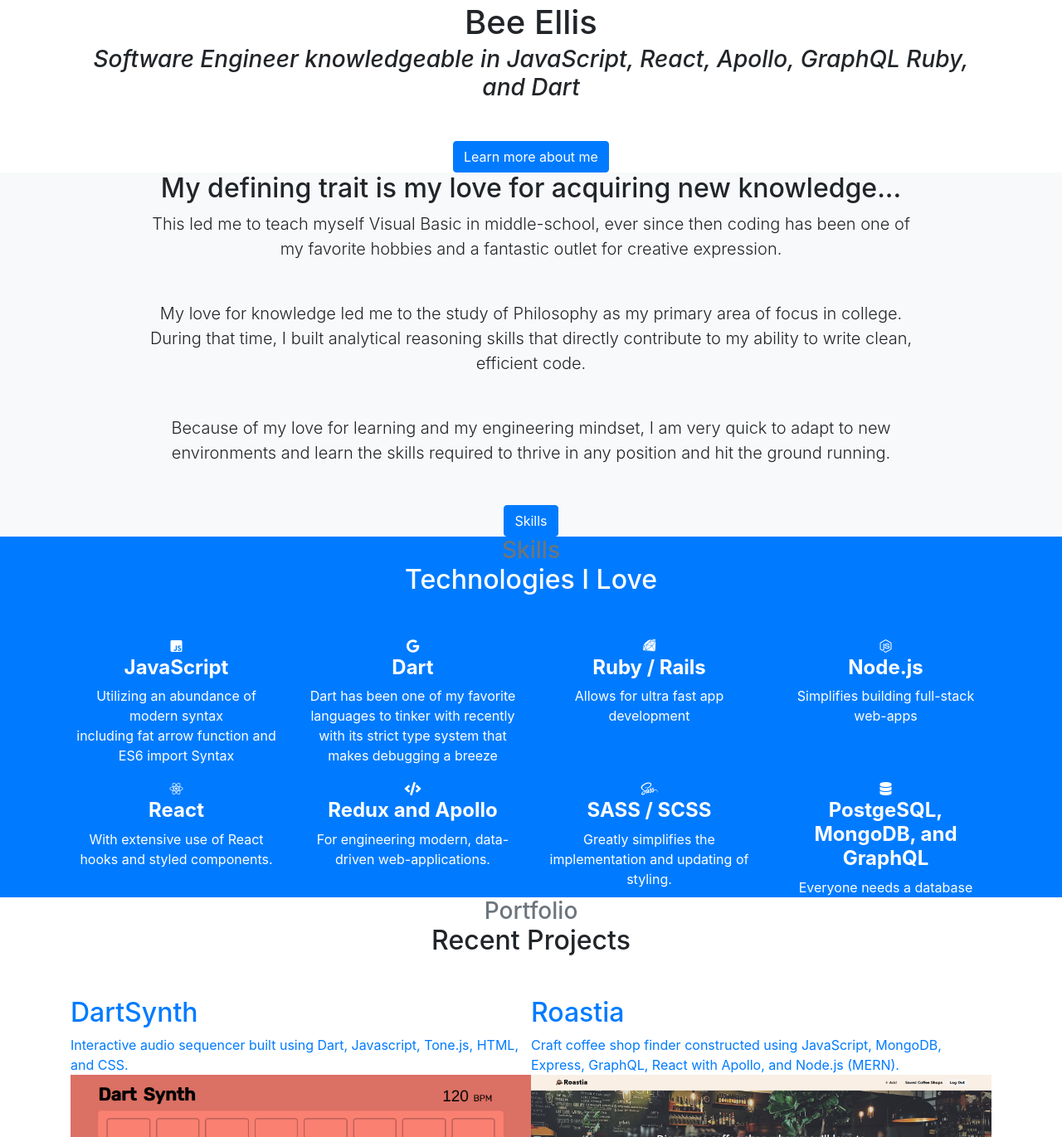
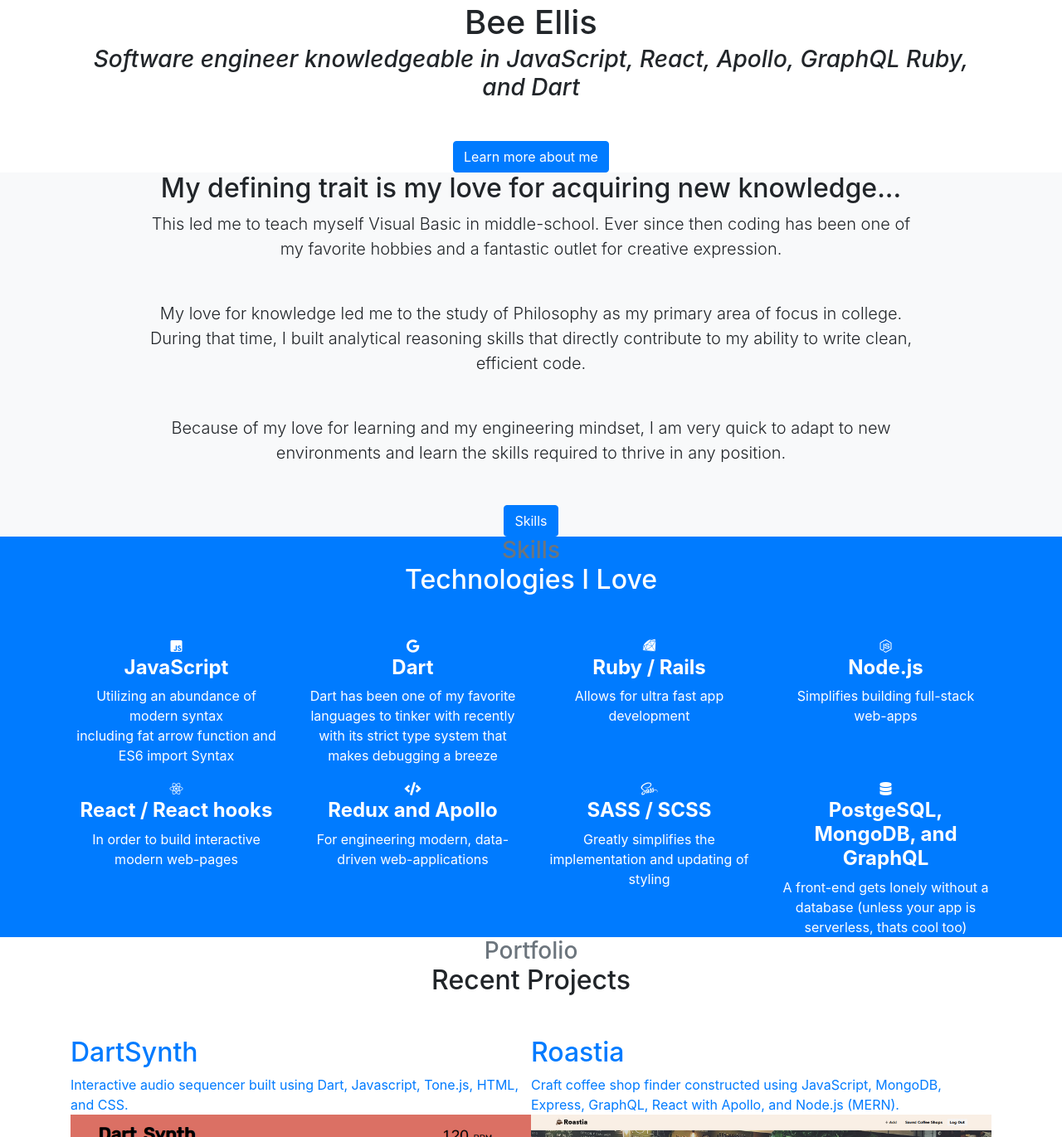
Before and after one commit to hegelocampus/portfolio, a website with bundled scripts: page index.html in a window 1280 px wide. Shown: the part 205-1576 px from the top of the page at 83% size. Built offline with nearby package versions, Linux system fonts and the light colour scheme.

Commit message:
Make minor tweaks to wording

```diff
--- a/index.html
+++ b/index.html
@@ -65,7 +65,7 @@
       <div class="mastead-text-container">
         <h1 class="mb-1">Bee Ellis</h1>
         <h3 class="mb-5">
-          <em>Software Engineer knowledgeable in JavaScript, React, Apollo, GraphQL Ruby, and Dart</em>
+          <em>Software engineer knowledgeable in JavaScript, React, Apollo, GraphQL Ruby, and Dart</em>
         </h3>
         <a class="btn btn-primary btn-xl js-scroll-trigger" href="#about">Learn
           more about me</a>
@@ -81,7 +81,7 @@
         <div class="col-lg-10 mx-auto">
           <h2>My defining trait is my love for acquiring new knowledge...</h2>
           <p class="lead mb-5">
-            This led me to teach myself Visual Basic in middle-school, ever
+            This led me to teach myself Visual Basic in middle-school. Ever
             since then coding has been one of my favorite hobbies and a
             fantastic outlet for creative expression.
           </p>
@@ -89,7 +89,7 @@
             My love for knowledge led me to the study of Philosophy as my primary area of focus in college. During that time, I built analytical reasoning skills that directly contribute to my ability to write clean, efficient code.
           </p>
           <p class="lead mb-5">
-            Because of my love for learning and my engineering mindset, I am very quick to adapt to new environments and learn the skills required to thrive in any position and hit the ground running.
+            Because of my love for learning and my engineering mindset, I am very quick to adapt to new environments and learn the skills required to thrive in any position.
           </p>
           <a class="btn btn-primary btn-xl js-scroll-trigger" href="#skills">
             Skills
@@ -156,10 +156,10 @@
             <i class="fab fa-react"></i>
           </span>
           <h4>
-            <strong>React</strong>
+            <strong>React / React hooks</strong>
           </h4>
           <p class="text-faded mb-0">
-            With extensive use of React hooks and styled components.
+            In order to build interactive modern web-pages
           </p>
         </div>
         <div class="col-lg-3 col-md-6 mb-5 mb-lg-0">
@@ -172,7 +172,7 @@
             <strong></strong>
           </h4>
           <p class="text-faded mb-0">
-            For engineering modern, data-driven web-applications.
+            For engineering modern, data-driven web-applications
           </p>
         </div>
         <div class="col-lg-3 col-md-6 mb-5 mb-md-0">
@@ -183,7 +183,7 @@
             <strong>SASS / SCSS</strong>
           </h4>
           <p class="text-faded mb-0">
-            Greatly simplifies the implementation and updating of styling.
+            Greatly simplifies the implementation and updating of styling
           </p>
         </div>
         <div class="col-lg-3 col-md-6 mb-5 mb-md-0">
@@ -196,7 +196,7 @@
             <strong>MongoDB, and GraphQL</strong>
           </h4>
           <p class="text-faded mb-0">
-            Everyone needs a database
+            A front-end gets lonely without a database (unless your app is serverless, thats cool too)
           </p>
         </div>
       </div>
--- a/scss/_portfolio.scss
+++ b/scss/_portfolio.scss
@@ -33,7 +33,7 @@
   }
   @media(min-width: 992px) {
     max-width: none;
-    margin: 0;
+    margin: 10px 10px;
     .caption {
       -webkit-transition: background-color 0.7s;
       .caption-content {
```
